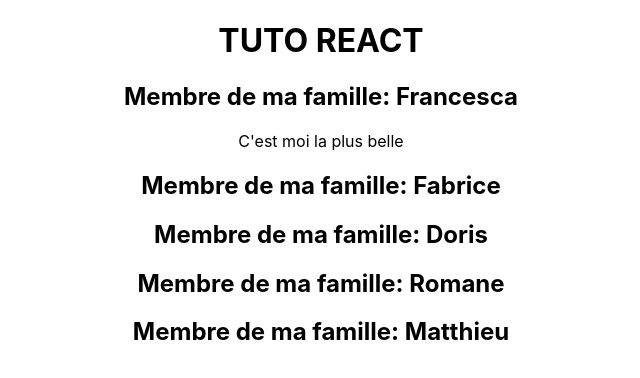
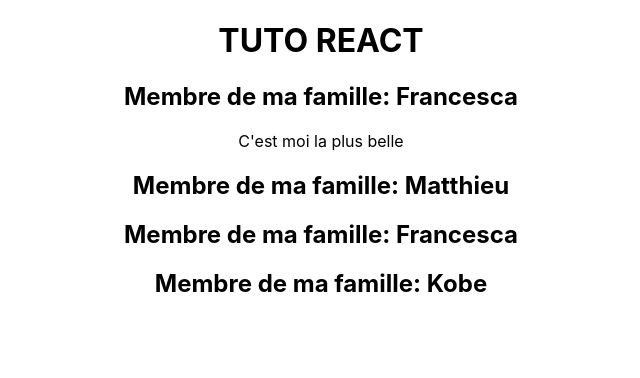
Before and after one commit to mkrela/React-Training, a React (Create React App) app: page / in a window 1280 px wide. Shown: the top 378 px of the page, without its empty margins (319-959 px from the left). Built offline with nearby package versions, Linux system fonts and the light colour scheme.

Commit message:
Base du state

```diff
--- a/src/App.js
+++ b/src/App.js
@@ -3,17 +3,33 @@
 import { Fragment } from "react/cjs/react.production.min";
 import Membre from "./components/Membre";
 
+
+const famille = {
+  membre1: {nom:'Matthieu',
+            age:27
+          },
+  membre2: {nom:'Francesca',
+            age:26
+          },
+membre3: {nom:'Kobe',
+          age:5
+}
+}
 class App extends Component {
+  state= {
+    famille
+  }
   render() {
+    const {titre} = this.props
+    const {famille}= this.state
     return (
       <Fragment>
         <div className="App">
           <h1>TUTO REACT</h1>
           <Membre nom="Francesca"> C'est moi la plus belle </Membre>
-          <Membre nom="Fabrice" />
-          <Membre nom="Doris" />
-          <Membre nom="Romane" />
-          <Membre nom="Matthieu" />
+          <Membre nom={famille.membre1.nom} />
+          <Membre nom={famille.membre2.nom} />
+          <Membre nom={famille.membre3.nom} />
         </div>
       </Fragment>
     );
```
